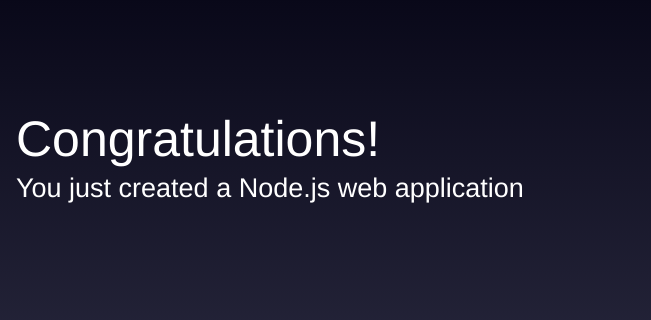
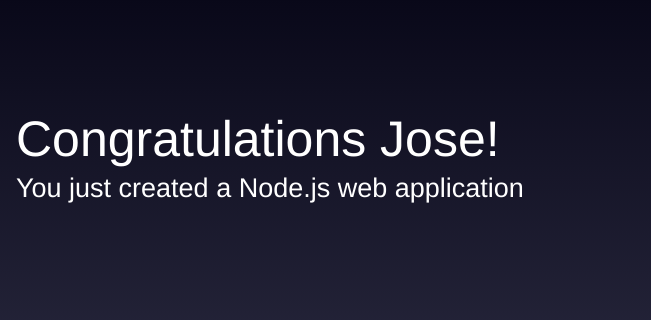
Before and after one commit to albinoneto/My-First-Project, a website: page public/index.html in a window 1280 px wide. Shown: the part 171-491 px from the top of the page, 629-1280 px from the left. Drawn offline with Linux system fonts and the light colour scheme.

Commit message:
first commit

```diff
--- a/public/index.html
+++ b/public/index.html
@@ -58,7 +58,7 @@
         <div class="message">
             <a class="twitter-link" href="https://twitter.com/home/?status=I%20created%20a%20project%20with%20AWS%20CodeStar!%20%23AWS%20%23AWSCodeStar%20https%3A%2F%2Faws.amazon.com%2Fcodestar"><img src="img/tweet.svg" /></a>
             <div class="text">
-                <h1>Congratulations!</h1>
+                <h1>Congratulations Jose!</h1>
                 <h2>You just created a Node.js web application</h2>
             </div>
         </div>
```
